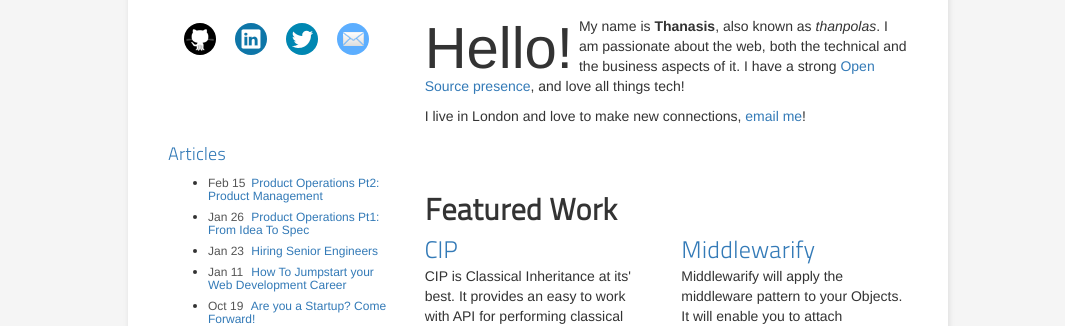
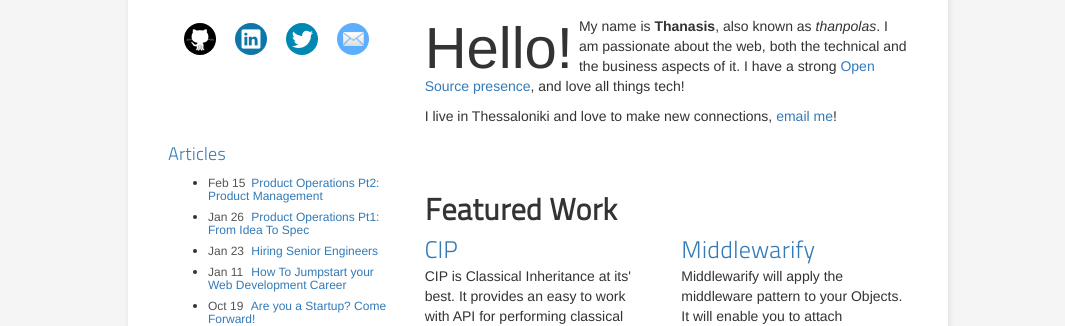
Before and after one commit to thanpolas/thanpolas.github.com, a Jekyll site: the page built from index.html, in a window 1280 px wide. Shown: the part 329-655 px from the top of the page, without its empty margins (102-1167 px from the left). Built offline with Jekyll 4.4.1, drawn with Linux system fonts in a browser that asks for light colours; nearby versions of some CDN libraries.

Commit message:
fix location

```diff
--- a/index.html
+++ b/index.html
@@ -28,7 +28,7 @@
       <div class="col-md-8 post_lists">
         <p class="bio"><span class="initial-dropped">Hello!</span> My name is <strong>Thanasis</strong>, also known as <em>thanpolas</em>. I am passionate about the web, both the technical and the business aspects of it. I have a strong <a href="https://github.com/thanpolas/" target="_blank" title="Thanasis Github repository">Open Source presence</a>, and love all things tech!
 
-        <p class="bio-tag">I live in London and love to make new connections, <a href="mailto:thanpolas@gmail.com" title="my email thanpolas@gmail.com">email me</a>!</p>
+        <p class="bio-tag">I live in Thessaloniki and love to make new connections, <a href="mailto:thanpolas@gmail.com" title="my email thanpolas@gmail.com">email me</a>!</p>
       </div>
     </div>
     <div class="row">
```
